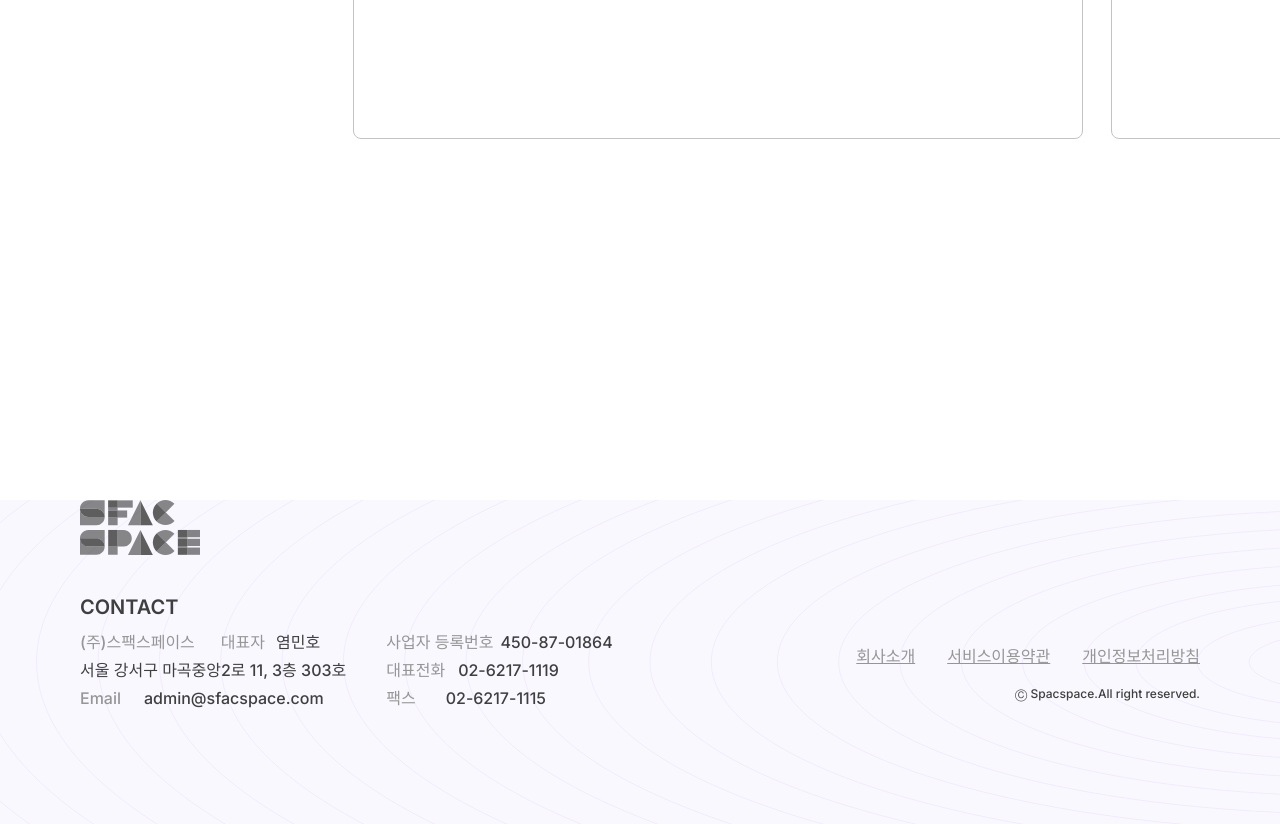
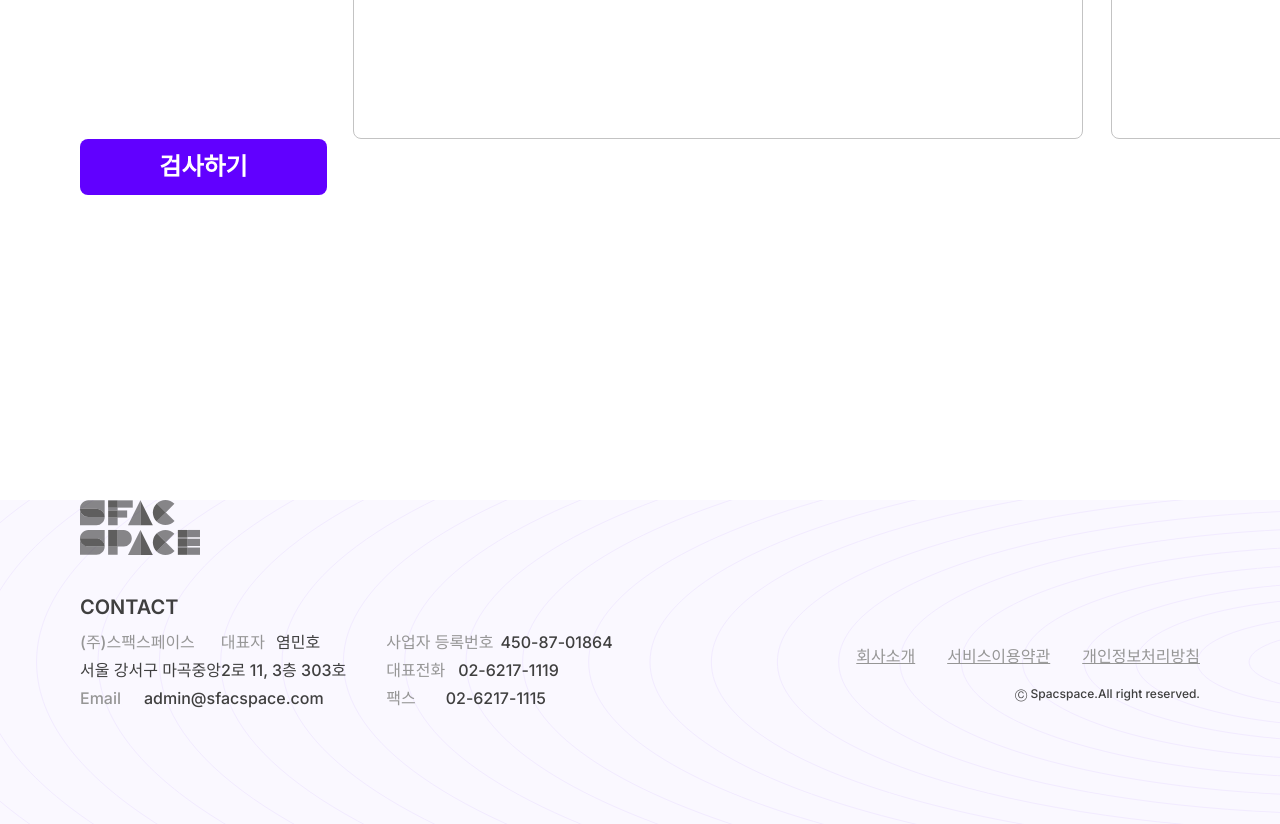
Before and after one commit to sockki/flawDetector, a Next.js app: page /my-library/code-list in a window 1280 px wide. Shown: the part 1240-2064 px from the top of the page. Built offline with nearby package versions, Linux system fonts and the light colour scheme.

Commit message:
Feat: 단일 파일 검사 버튼 추가

```diff
--- a/src/app/my-library/code-list/page.tsx
+++ b/src/app/my-library/code-list/page.tsx
@@ -1,3 +1,4 @@
+import { ScanButton } from './_components/ScanButton';
 import { ScanEntireFolder } from './_components/ScanEntireFolder';
 import { ScanFormat } from './_components/ScanFormat';
 import { ScanProgress } from './_components/ScanProgress';
@@ -14,6 +15,7 @@ export default function CodeList() {
         <ScanStatus detectedCount={14} errorCount={8} successCount={23} />
         <ScanFormat />
       </div>
+      <ScanButton />
     </div>
   );
 }
```
